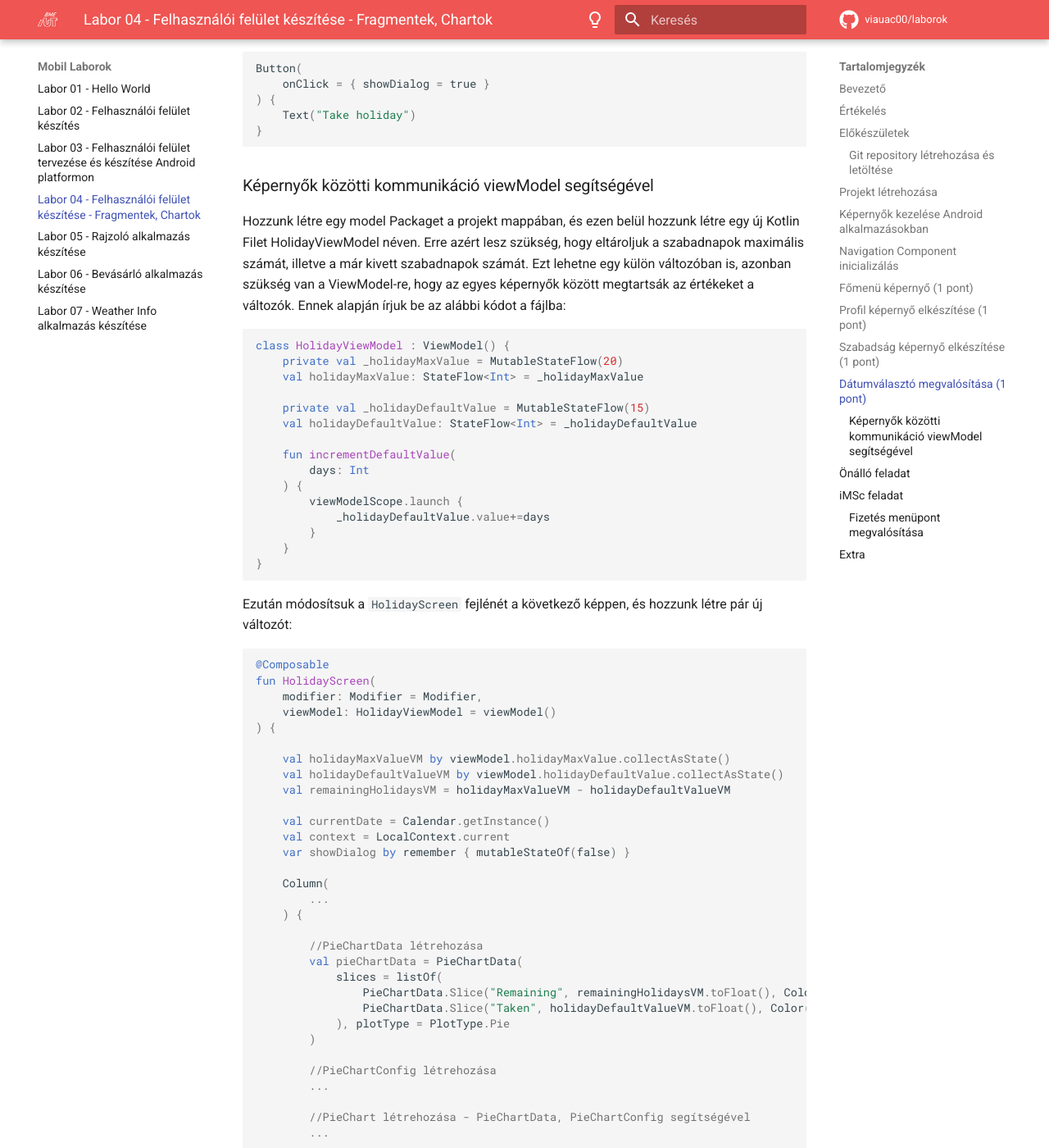
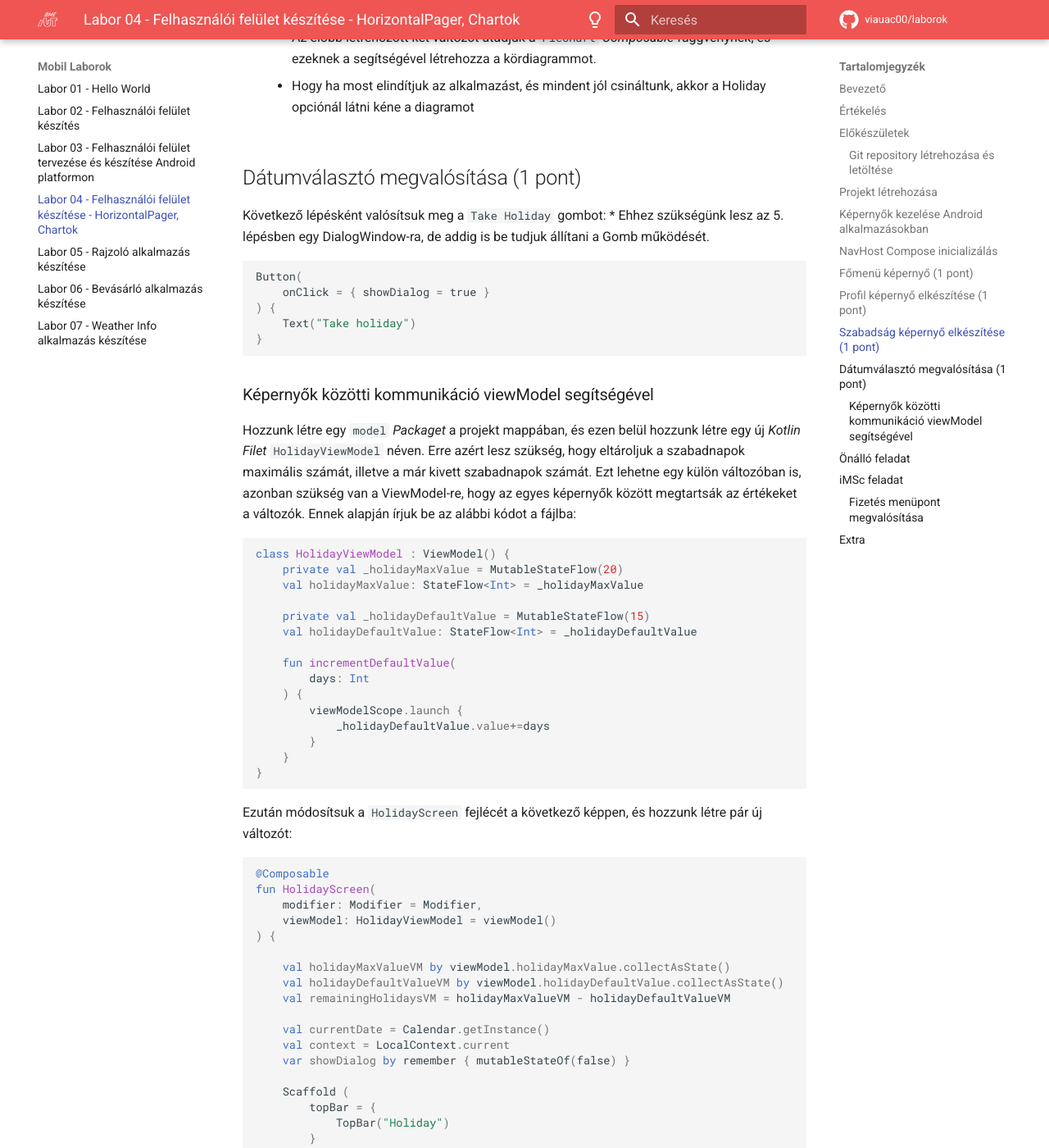
Before and after one commit to VIAUAD02/laborok, an MkDocs documentation site: the page built from docs/laborok/04-android-ui-fragments/index.md, in a window 1280 px wide and 1400 px high, scrolled down 17640 px. Shown: the whole window at 82% size. Built offline with MkDocs 1.6.1 and Material for MkDocs 9.7.7, drawn with Linux system fonts in a browser that asks for light colours; comment, search, counter and statistics services are not loaded; some of the changed text lies outside the part shown.

Commit message:
lab04 in compose v2
correction, typos, code

````diff
--- a/docs/laborok/04-android-ui-fragments/index.md
+++ b/docs/laborok/04-android-ui-fragments/index.md
@@ -1,5 +1,5 @@
 
-# Labor 04 - Felhasználói felület készítése - Fragmentek, Chartok
+# Labor 04 - Felhasználói felület készítése - HorizontalPager, Chartok
 
 ## Bevezető
 
@@ -64,14 +64,16 @@
 A legtöbb mobilalkalmazás jól elkülöníthető oldalak/képernyők kombinációjából épül fel. Az egyik első fő döntés, amit alkalmazástervezés közben meg kell hoznunk, ezeknek a képernyőknek a felépítése, illetve a képernyők közötti navigáció megvalósítása. Egy Android alapú alkalmazás esetén több megoldás közül is választhatunk:
 
 -  *Activity alapú megközelítés*: Minden képernyő egy **Activity**. Mivel az **Activity** egy rendszerszintű komponense az Androidnak, ezért ennek kezeléséért is az operációs rendszer a felelős. Mi közvetlenül sose példányosítjuk, hanem **Intent**-et küldünk a rendszer felé. A navigációért is a rendszer felel, bizonyos opciókat *flagek* segítségével tudunk beállítani.
-- *Fragment alapú megközelítés*: Ez esetben a képernyőink egy vagy több **Fragment**-ből épülnek fel. Ezeknek kezelése az alkalmazás szintjén történik meg, emiatt mindenképp szükséges egy **Activity**, mely a megjelenítésért felel. A megjelenítést, illetve a navigációt a **FragmentManager** osztály végzi.
-- *Egyéb egyedi megoldás*: Külső vagy saját könyvtár használata a megjelenítéshez, mely tipikusan az alap **View** osztályból származik le. Ilyen például a régi *Conductor*, illetve az újabb *Jetpack Compose*.
+- *Composable alapú megközelítés*: Ez esetben a képernyőink egy vagy több *Composable* elemből épülnek fel. Ezeknek a kezelése az alkalmazás szintjén történik meg, emiatt mindenképp szükséges egy **Activity**, mely a megjelenítésért felel. A megjelenítést illetve a navigációt a **NavGraph** osztály végzi.
+- *Egyéb egyedi megoldás*: Külső vagy saját könyvtár használata a megjelenítéshez, mely tipikusan az alap **View** osztályból származik le. Ilyen például a régi *Conductor*, illetve a *Jetpack Compose*.
 
 Régebben az alkalmazások az Activity alapú megközelítést használták, később azonban áttértek a Fragmentekre. Az ilyen alkalmazásoknál összesen egy fő **Activity** van, mely tartalmazza azt a **FragmentManager** példányt, amit a későbbiekben a **Fragment** alapú képernyők megjelenítésére használunk.
 
 Ez egy alapvetően rugalmas és jól használható megoldás volt, azonban ehhez részleteiben meg kellett ismerni a **FragmentManager** működését, különben könnyen hibákba futhattunk. Ennek a megoldására fejlesztette ki a Google a *Navigation Component* csomagot, mellyel az Android Studió környezetében egy grafikus eszközzel könnyen létre tudjuk hozni az oldalak közötti navigációt, illetve ezt a kódból egyszerűen el tudjuk indítani.
 
-## Navigation Component inicializálás
+A Jetpack Compose-ban már a **NavHost** felel a navigációért, és külön-külön hívja meg az egyes *Composable* függvényeket.
+
+## NavHost Compose inicializálás
 Első lépésként adjuk hozzá a Navigation Component csomagot az üres projektünkhöz. Ehhez a modul szintű `build.gradle.kts` fájlra illetve a `libs.versions.toml` fájlra lesz szükségünk. Keressük meg ezeket, majd írjuk bele a következő függőséget:
 
 `libs.versions.toml`
@@ -167,8 +168,7 @@
             MenuScreen(
                 onClick = { destination ->
                     navController.navigate(destination)
-                },
-                modifier = Modifier.padding(paddingValues)
+                }
             )
         }
     }
@@ -183,14 +183,8 @@
         super.onCreate(savedInstanceState)
         enableEdgeToEdge()
         setContent {
-            WorkplaceAppTheme {
-                Scaffold(
-                    modifier = Modifier.fillMaxSize(),
-                    topBar = { TopBar() }
-                )
-                { innerPadding ->
-                    NavGraph(innerPadding)
-                }
+            WorkplaceAppFinalTestTheme {
+                NavGraph()
             }
         }
     }
@@ -258,25 +254,31 @@
     onClick: (String) -> Unit,
     modifier: Modifier = Modifier
 ) {
-    Box(
-        contentAlignment = Alignment.Center,
-        modifier = modifier.fillMaxSize()
-    ) {
-        Column(
-            verticalArrangement = Arrangement.Center,
-            horizontalAlignment = Alignment.CenterHorizontally,
-            modifier = Modifier.fillMaxSize()
+    Scaffold (
+        topBar = { TopBar() }
+    ) { innerPadding ->
+        Box(
+            contentAlignment = Alignment.Center,
+            modifier = modifier
+                .padding(innerPadding)
+                .fillMaxSize()
         ) {
-            Row(
-                horizontalArrangement = Arrangement.Center,
-                modifier = Modifier.fillMaxWidth()
+            Column(
+                verticalArrangement = Arrangement.Center,
+                horizontalAlignment = Alignment.CenterHorizontally,
+                modifier = Modifier.fillMaxSize()
             ) {
-                CustomButton(imageId = R.mipmap.profile, text = "Profile", clickAction = { onClick("profile") })
-                Spacer(modifier = Modifier.width(16.dp))
-                CustomButton(imageId = R.mipmap.holiday, text = "Holiday", clickAction = { onClick("holiday") })
+                Row(
+                    horizontalArrangement = Arrangement.Center,
+                    modifier = Modifier.fillMaxWidth()
+                ) {
+                    CustomButton(imageId = R.mipmap.profile, text = "Profile", clickAction = { onClick("profile") })
+                    Spacer(modifier = Modifier.width(16.dp))
+                    CustomButton(imageId = R.mipmap.holiday, text = "Holiday", clickAction = { onClick("holiday") })
+                }
+                Spacer(modifier = Modifier.height(16.dp))
+                //TODO
             }
-            Spacer(modifier = Modifier.height(16.dp))
-            //TODO
         }
     }
 }
@@ -300,16 +302,24 @@
 fun ProfileScreen(
     modifier: Modifier = Modifier
 ){
-    Column (
-        modifier = modifier
-            .fillMaxSize(),
-        horizontalAlignment = Alignment.CenterHorizontally,
-        verticalArrangement = Arrangement.Center
-    ){
-        Text(
-            fontSize = 24.sp,
-            text = "Profile Screen"
-        )
+    Scaffold (
+        topBar = {
+            TopBar("Profile")
+        }
+    ){ innerPadding ->
+
+        Column (
+            modifier = modifier
+                .padding(innerPadding)
+                .fillMaxSize(),
+            horizontalAlignment = Alignment.CenterHorizontally,
+            verticalArrangement = Arrangement.Center
+        ){
+            Text(
+                fontSize = 24.sp,
+                text = "Profile Screen"
+            )
+        }
     }
 }
 ```
@@ -319,16 +329,24 @@
 fun HolidayScreen(
     modifier: Modifier = Modifier
 ){
-    Column (
-        modifier = modifier
-            .fillMaxSize(),
-        horizontalAlignment = Alignment.CenterHorizontally,
-        verticalArrangement = Arrangement.Center
-    ){
-        Text(
-            fontSize = 24.sp,
-            text = "Holiday Screen"
-        )
+    Scaffold (
+        topBar ={
+            TopBar("Holdiay")
+        }
+    ) { innerPadding ->
+
+        Column (
+            modifier = modifier
+                .padding(innerPadding)
+                .fillMaxSize(),
+            horizontalAlignment = Alignment.CenterHorizontally,
+            verticalArrangement = Arrangement.Center
+        ){
+            Text(
+                fontSize = 24.sp,
+                text = "Holiday Screen"
+            )
+        }
     }
 }
 ```
@@ -486,31 +504,40 @@
 @Composable
 fun ProfileScreen(
     modifier: Modifier = Modifier
-) {
-    val pagerState = rememberPagerState(pageCount = { 2 })
-    val profile = DataManager.person
-
-    HorizontalPager(state = pagerState) {
-        Column(
-            modifier = modifier.fillMaxSize(),
-            horizontalAlignment = Alignment.CenterHorizontally,
-            verticalArrangement = Arrangement.Center
+){
+    Scaffold (
+        topBar = {
+            TopBar("Profile")
+        }
+    ){ innerPadding ->
+        val pagerState = rememberPagerState(pageCount = { 2 })
+        val profile = DataManager.person
+        HorizontalPager(
+            modifier = modifier
+                .padding(innerPadding),
+            state = pagerState
         ) {
-            when (pagerState.currentPage) {
-                0 -> {
-                    ProfileFirstPage(
-                        name = profile.name,
-                        email = profile.email,
-                        address = profile.address
-                    )
-                }
-                1 -> {
-                    ProfileSecondPage(
-                        id = profile.id,
-                        socialSecurityId = profile.socialSecNum,
-                        taxId = profile.taxId,
-                        registrationId = profile.registrationId
-                    )
+            Column(
+                modifier = modifier.fillMaxSize(),
+                horizontalAlignment = Alignment.CenterHorizontally,
+                verticalArrangement = Arrangement.Center
+            ) {
+                when (pagerState.currentPage) {
+                    0 -> {
+                        ProfileFirstPage(
+                            name = profile.name,
+                            email = profile.email,
+                            address = profile.address
+                        )
+                    }
+                    1 -> {
+                        ProfileSecondPage(
+                            id = profile.id,
+                            socialSecurityId = profile.socialSecNum,
+                            taxId = profile.taxId,
+                            registrationId = profile.registrationId
+                        )
+                    }
                 }
             }
         }
@@ -518,7 +545,7 @@
 }
 ```
 
-Először is létre kell hozunk egy `pagerState` nevű változót, amit át fogunk adni a `HorizontalPager`nek. Ez tartalmazza, hogy hány oldal lesz az adott *Composable*n. Ezt követően szükség lesz egy profil-ra, amit már korábban definiáltunk egy `object`ként. Végül a `HorizontalPager` segítségével létrehozzuk a lapozható oldalt, amin elhelyezzük a két *Composable* függvényt 1-1 oldalként.
+Először is létre kell hozunk egy `pagerState` nevű változót, amit át fogunk adni a `HorizontalPager`nek. Ez tartalmazza, hogy hány oldal lesz az adott *Composable*-n. Ezt követően szükség lesz egy profil-ra, amit már korábban definiáltunk egy `object`ként. Végül a `HorizontalPager` segítségével létrehozzuk a lapozható oldalt, amin elhelyezzük a két *Composable* függvényt 1-1 oldalként.
 
 Próbáljuk ki az alkalmazást. A Profile gombra kattintva megjelennek a felhasználó adatai, és ha mindent jól csináltunk lehet lapozni is.
 
@@ -581,64 +608,49 @@
 
 Ezután Synceljük a Projectet a jobb fent lévő `Sync Now` gombbal.
 
-Ha a fájlok letöltődtek hozzunk létre egy `model` *Packaget* a projekt mappában, és ezen belül hozzunk létre egy új *Kotlin Filet* `HolidayViewModel` néven. Erre azért lesz szükség, hogy eltároljuk a szabadnapok maximális számát, illetve a már kivett szabadnapok számát. Ezt lehetne egy külön változóban is, azonban szükség van a ViewModel-re, hogy az egyes képernyők között megtartsák az értékeket a változók. Ennek alapján írjuk be az alábbi kódot a fájlba:
-
-```kotlin
-class HolidayViewModel : ViewModel() {
-    private val _holidayMaxValue = MutableStateFlow(20)
-    val holidayMaxValue: StateFlow<Int> = _holidayMaxValue
-
-    private val _holidayDefaultValue = MutableStateFlow(15)
-    val holidayDefaultValue: StateFlow<Int> = _holidayDefaultValue
-
-    fun incrementDefaultValue(
-        days: Int
-    ) {
-        viewModelScope.launch {
-            _holidayDefaultValue.value+=days
-        }
-    }
-}
-```
-
-Majd ezután frissíthetjük a `HolidayScreen` *Composable* függvényünket az alábbiak szerint:
+Ha a fájlok letöltődtek frissítsük a `HolidayScreen` *Composable* függvényünket az alábbiak szerint:
 
 ```kotlin
 @Composable
 fun HolidayScreen(
     modifier: Modifier = Modifier
 ) {
-
     var showDialog by remember { mutableStateOf(false) }
 
+    Scaffold (
+        topBar = {
+            TopBar("Holiday")
+        }
+    ) { innerPadding ->
 
-    Column(
-        modifier = modifier.fillMaxSize(),
-        horizontalAlignment = Alignment.CenterHorizontally,
-        verticalArrangement = Arrangement.Center
-    ) {
+        Column(
+            modifier = modifier
+                .padding(innerPadding)
+                .fillMaxSize(),
+            horizontalAlignment = Alignment.CenterHorizontally,
+            verticalArrangement = Arrangement.Center
+        ) {
 
-        //PieChartData létrehozása
+            //PieChartData létrehozása
+            //...
 
+            //PieChartConfig létrehozása
+            //...
 
-        //PieChartConfig létrehozása
+            //PieChart létrehozása - PieChartData, PieChartConfig segítségével
+            //...
 
+            //Holiday Button
+            //...
 
-        //PieChart létrehozása - PieChartData, PieChartConfig segítségével
+            //DatePicker Dialog
+            //...
 
+        }
+    }
 
-        //Holiday Button
-
-
-        //DatePicker Dialog
-
-
-    }
 }
 ```
-
-
-
 
 
 1. Hozzuk létre a `pieChardData` változónkat az alábbiak szerint (Másoljuk be a `//PieChartData létrehozása` comment alá):
@@ -712,7 +724,7 @@
 ```
 ### Képernyők közötti kommunikáció viewModel segítségével
 
-Hozzunk létre egy model Packaget a projekt mappában, és ezen belül hozzunk létre egy új Kotlin Filet HolidayViewModel néven. Erre azért lesz szükség, hogy eltároljuk a szabadnapok maximális számát, illetve a már kivett szabadnapok számát. Ezt lehetne egy külön változóban is, azonban szükség van a ViewModel-re, hogy az egyes képernyők között megtartsák az értékeket a változók. Ennek alapján írjuk be az alábbi kódot a fájlba:
+Hozzunk létre egy `model` *Packaget* a projekt mappában, és ezen belül hozzunk létre egy új *Kotlin Filet* `HolidayViewModel` néven. Erre azért lesz szükség, hogy eltároljuk a szabadnapok maximális számát, illetve a már kivett szabadnapok számát. Ezt lehetne egy külön változóban is, azonban szükség van a ViewModel-re, hogy az egyes képernyők között megtartsák az értékeket a változók. Ennek alapján írjuk be az alábbi kódot a fájlba:
 
 ```kotlin
 class HolidayViewModel : ViewModel() {
@@ -732,7 +744,7 @@
 }
 ```
 
-Ezután módosítsuk a `HolidayScreen` fejlénét a következő képpen, és hozzunk létre pár új változót:
+Ezután módosítsuk a `HolidayScreen` fejlécét a következő képpen, és hozzunk létre pár új változót:
 
 ```kotlin
 @Composable
@@ -749,34 +761,47 @@
     val context = LocalContext.current
     var showDialog by remember { mutableStateOf(false) }
 
-    Column(
-        ...
-    ) {
+    Scaffold (
+        topBar = {
+            TopBar("Holiday")
+        }
+    ) { innerPadding ->
 
-        //PieChartData létrehozása
-        val pieChartData = PieChartData(
-            slices = listOf(
-                PieChartData.Slice("Remaining", remainingHolidaysVM.toFloat(), Color(0xFFFFEB3B)),
-                PieChartData.Slice("Taken", holidayDefaultValueVM.toFloat(), Color(0xFF00FF00)),
-            ), plotType = PlotType.Pie
-        )
+        Column(
+            modifier = modifier
+                .padding(innerPadding)
+                .fillMaxSize(),
+            horizontalAlignment = Alignment.CenterHorizontally,
+            verticalArrangement = Arrangement.Center
+        ) {
 
-        //PieChartConfig létrehozása
-        ...
+            //PieChartData létrehozása
+            val pieChartData = PieChartData(
+                slices = listOf(
+                    PieChartData.Slice("Remaining", remainingHolidaysVM.toFloat(), Color(0xFFFFEB3B)),
+                    PieChartData.Slice("Taken", holidayDefaultValueVM.toFloat(), Color(0xFF00FF00)),
+                ), plotType = PlotType.Pie
+            )
 
-        //PieChart létrehozása - PieChartData, PieChartConfig segítségével
-        ...
+            //PieChartConfig létrehozása
+            //...
 
-        //Holiday Button
-        Button(
-            onClick = { showDialog = true }
-        ) {
-            Text("Take holiday")
+            //PieChart létrehozása - PieChartData, PieChartConfig segítségével
+            //...
+
+            //Holiday Button
+            Button(
+                onClick = { showDialog = true }
+            ) {
+                Text("Take holiday")
+            }
+
+            //DatePicker Dialog
+            //...
+
         }
+    }
 
-        //DatePicker Dialog
-
-    }
 }
 ```
 !!!danger "pieChartData"
@@ -832,10 +859,7 @@
     ){
         ...
         composable("holiday"){
-            HolidayScreen(
-                viewModel = holidayViewModel,
-                modifier = Modifier.padding(paddingValues)
-            )
+            HolidayScreen(viewModel = holidayViewModel)
         }
 
     }
````
Also changed, not shown: other parts of docs/laborok/04-android-ui-fragments/index.md (+7 -4 lines).
